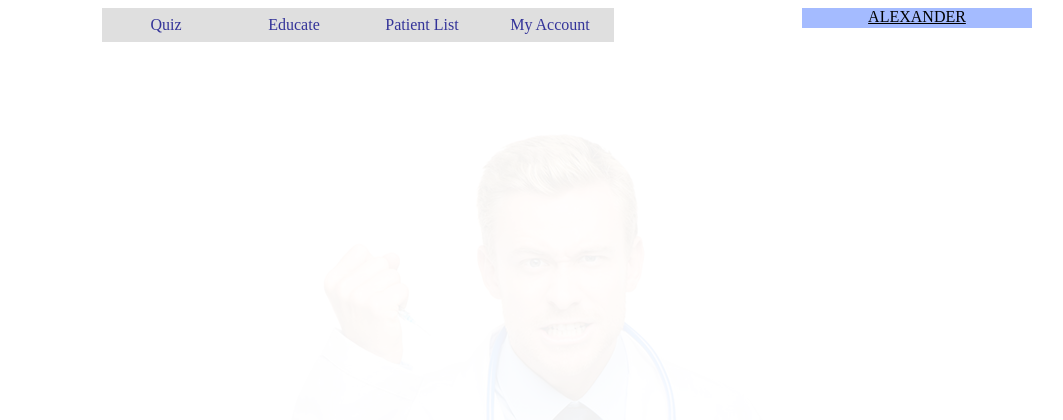
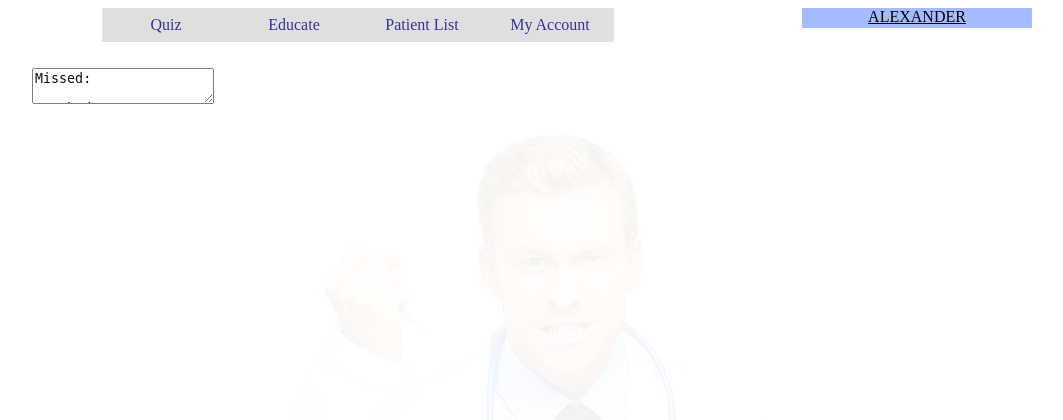
Before and after one commit to alwallace/ERSimWeb, a Flask app: page /assessment in a window 1280 px wide. Shown: the top 420 px of the page, without its empty margins (108-1171 px from the left). Run offline with Flask 2, Linux system fonts and the light colour scheme; a user stored in the database is signed in; data comes from the database, SQL or seed files in the repository; both versions use the stored data as it was after the commit; data that the repository does not hold is empty; some libraries are stand-ins or nearby versions.

Commit message:
Updated the assessment
Now displays missed / matched / unnecessary in the assessment page

```diff
--- a/ersim/response.py
+++ b/ersim/response.py
@@ -18,8 +18,9 @@ def generateResponse(patientID, triggerValue):
 			responseText = "I do not want to answer that."
 		else:
 			responseText = result[0]
-			# Record the user trigger
-			commit_db("INSERT INTO user_triggers (user_id, patient_id, trigger_id) VALUES (?,?,?)", (current_user.uid, patientID, result[2]))
+			# Record the user trigger if there hasn't been one before! Otherwise skip
+			if query_db("SELECT COUNT(user_trigger_id) FROM user_triggers WHERE user_id=? AND patient_id=? AND trigger_id=?", (current_user.uid, patientID, result[2]), True)[0] == 0:
+				commit_db("INSERT INTO user_triggers (user_id, patient_id, trigger_id) VALUES (?,?,?)", (current_user.uid, patientID, result[2]))
 			result = query_db('SELECT file FROM media WHERE media.id=?', (result[1],), True)
 			if result is not None:
 				responseMedia = result[0]
@@ -48,9 +49,9 @@ def generateResponse(patientID, triggerValue):
 def getAssessment(userID, patientID):
 	response = []
 	# Get all the goal triggers
-	resultGoalTriggers = query_db("SELECT trigger.id, trigger.trigger FROM patients, triggers, goal_triggers WHERE patient_id=? AND patients.diagnosis_id=goal_triggers.diagnosis_id AND triggers.id=goal_triggers.trigger_id" (patientID,))
+	resultGoalTriggers = query_db("SELECT triggers.id, triggers.trigger FROM patients, triggers, goal_triggers WHERE patient_id=? AND patients.diagnosis_id=goal_triggers.diagnosis_id AND triggers.id=goal_triggers.trigger_id", (patientID,))
 	# Get all the user triggers
-	resultUserTriggers = query_db("SELECT trigger.id, trigger.trigger FROM triggers, user_triggers WHERE triggers.id=trigger_id AND user_id=? AND patient_id=?", (userID, patientID))
+	resultUserTriggers = query_db("SELECT triggers.id, triggers.trigger FROM triggers, user_triggers WHERE triggers.id=trigger_id AND user_id=? AND patient_id=?", (userID, patientID))
 
 	# Get the missed goal triggers
 	# Get the matched goal triggers
@@ -61,11 +62,27 @@ def getAssessment(userID, patientID):
 	for row in resultUserTriggers:
 		if row in resultGoalTriggers:
 			matchedTriggers.append(row)
+			resultGoalTriggers.remove(row)
 		else:
 			unnecessaryTriggers.append(row)
-		resultGoalTriggers.remove(row)
+
 	missedTriggers = resultGoalTriggers
-	response.append({"missed":missedTriggers, "matched":matchedTriggers, "unnecessary":unnecessaryTriggers})
+
+	missedTriggersD = []
+	for row in missedTriggers:
+		missedTriggersD.append({"id":row[0], "trigger":row[1]})
+
+	matchedTriggersD = []
+	for row in matchedTriggers:
+		matchedTriggersD.append({"id":row[0], "trigger":row[1]})
+
+	unnecessaryTriggersD = []
+	for row in unnecessaryTriggers:
+		unnecessaryTriggersD.append({"id":row[0], "trigger":row[1]})
+
+	response.append({"missed":missedTriggersD, "matched":matchedTriggersD, "unnecessary":unnecessaryTriggersD})
+
+	print response
 	return json.dumps(response)
 
 def getDiagnosisList():
--- a/ersim/templates/FCAssessment.html
+++ b/ersim/templates/FCAssessment.html
@@ -33,13 +33,19 @@
             </ul>
             <div id="User"></div>
         </div>
-        <div id="Playbox" class="width2"></div>
+        <div id="Playbox" class="width2">
+          <textarea id="assessmentText"></textarea>
+        </div>
     </div>
 
 </body>
 <script src="http://ajax.googleapis.com/ajax/libs/jquery/1.11.1/jquery.min.js"></script>
 <script type="text/javascript">
 var selectedPatientID = getParameterByName("patientID");
+var missedTriggers;
+var matchedTriggers;
+var unnecessaryTriggers;
+
 <!--
 var MenuBar1 = new Spry.Widget.MenuBar("HorizontalMenu", {
     imgDown: "{{ url_for('static', filename='SpryAssets/SpryMenuBarDownHover.gif') }}",
@@ -64,8 +70,34 @@ function loadUserName() {
     });
 };
 
+function loadAssessment() {
+    $.post("/getAssessment", { "patientID":selectedPatientID }, function(data, status) {
+        var results = JSON.parse(data)[0];
+
+        var assessmentText = "Missed:\n";
+        for (var i = 0; i < results.missed.length; i++) {
+          assessmentText = assessmentText + " " + results.missed[i].id + "  " + results.missed[i].trigger + "\n";
+        }
+        assessmentText = assessmentText + "\nMatched\n";
+        for (var i = 0; i < results.matched.length; i++) {
+          assessmentText = assessmentText + " " + results.matched[i].id + "  " + results.matched[i].trigger + "\n";
+        }
+        assessmentText = assessmentText + "\nUnnecessary\n";
+        for (var i = 0; i < results.unnecessary.length; i++) {
+          assessmentText = assessmentText + " " + results.unnecessary[i].id + "  " + results.unnecessary[i].trigger + "\n";
+        }
+
+        $("#assessmentText").text(assessmentText);
+
+        window.missedTriggers = results.missed;
+        window.matchedTriggers = results.matched;
+        window.unnecessaryTriggers = results.unnecessary;
+    });
+}
+
 $(document).ready(function($) {
     loadUserName();
+    loadAssessment();
 });
 
 function getParameterByName(name) {
```
Also changed, not shown: ersim/extra/test.sqlite, 2 other files.
